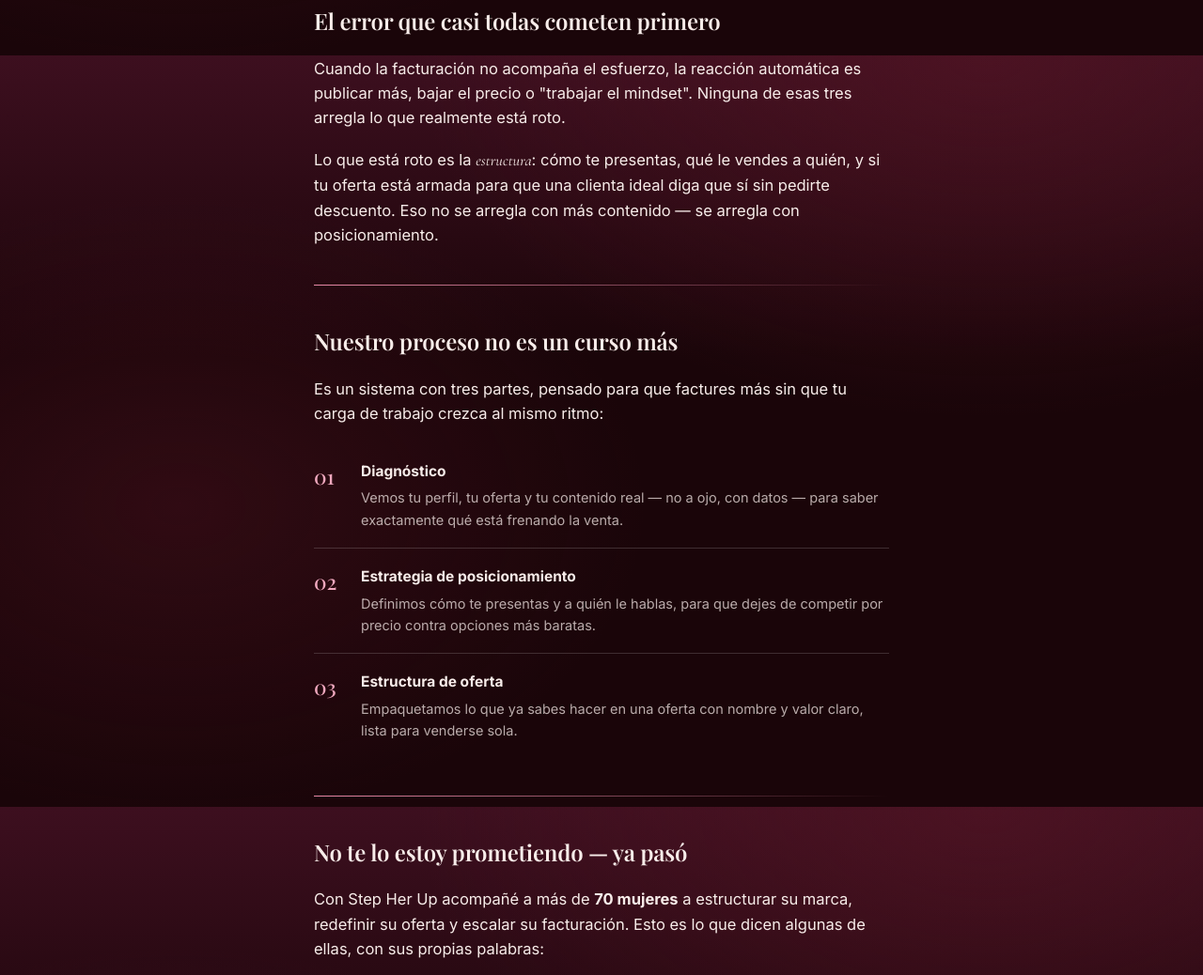
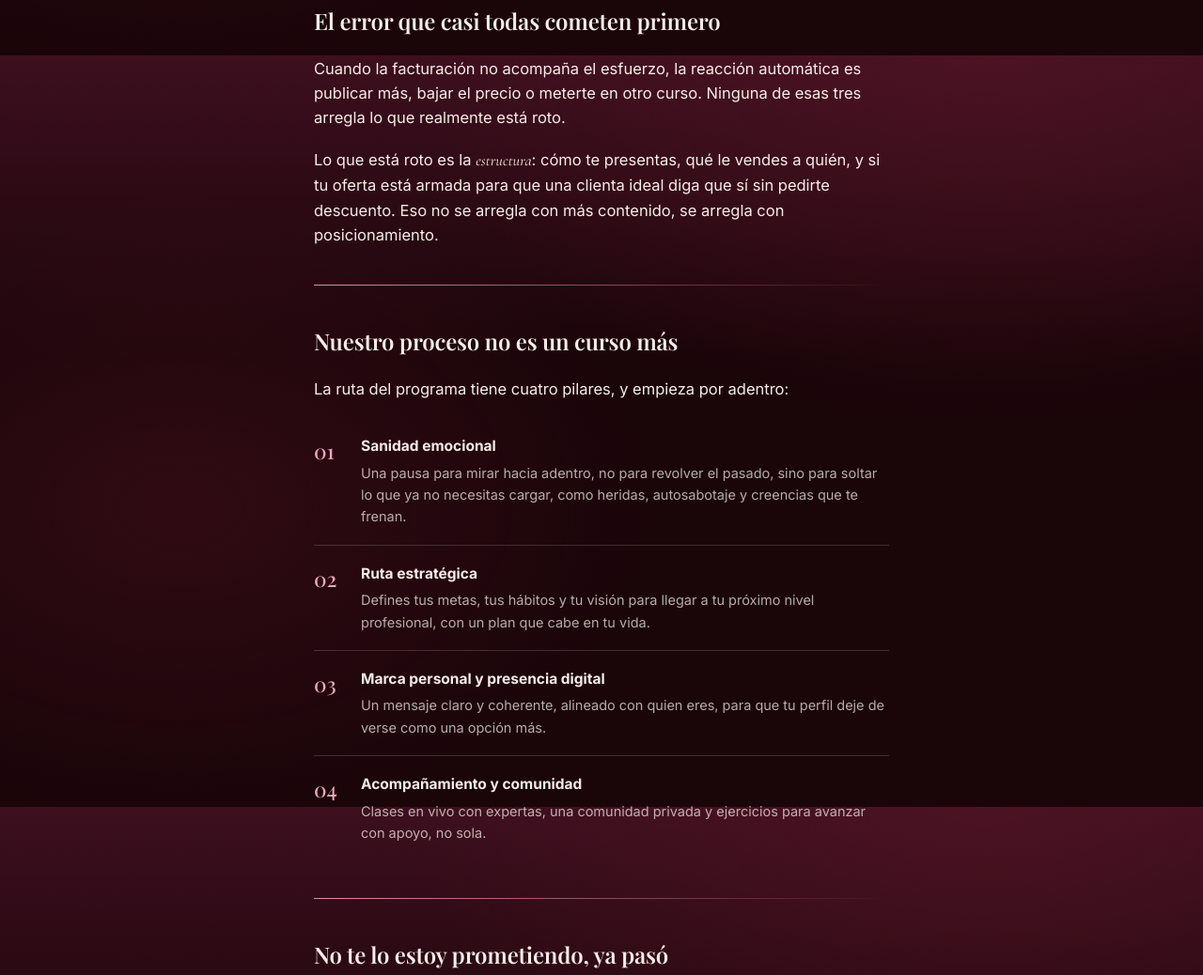
Before and after one commit to thomasaguero009-cyber/step-her-up-dash, a plain HTML site: page r/carta/index.html in a window 1280 px wide. Shown: the part 741-1779 px from the top of the page at 94% size. Drawn offline with nearby package versions, Linux system fonts and the light colour scheme; a web font is replaced by a local one.

Commit message:
Carta: pilares reales del programa, sin el mindset como error y con frases de Gianie
Co-Authored-By: Claude Sonnet 5.5 <noreply@anthropic.com>

```diff
--- a/r/carta/index.html
+++ b/r/carta/index.html
@@ -122,41 +122,45 @@
 
   <div class="eyebrow">Antes de aplicar al programa</div>
   <h1 class="title">De experta invisible a <span class="hl">autoridad pagada</span>.</h1>
-  <p class="lede">Si estás leyendo esto es porque ya tienes experiencia, clientas y resultados — y aun así sientes que tu negocio no está cobrando lo que debería. Quiero explicarte exactamente por qué pasa eso, antes de que apliques a nada.</p>
+  <p class="lede">Si estás leyendo esto es porque ya tienes experiencia, clientas y resultados, y aun así sientes que tu negocio no está cobrando lo que debería. Quiero explicarte exactamente por qué pasa eso, antes de que apliques a nada.</p>
 
-  <p>Hola, soy <b>Gianie Milet</b>. Llevo años acompañando a mujeres profesionales a posicionar su marca y escalar su facturación, y hay un patrón que veo repetirse una y otra vez — con tanta frecuencia que ya puedo predecirlo contigo sin haberte visto trabajar ni una sola vez.</p>
+  <p>Hola, soy <b>Gianie Milet</b>. Este programa no lo construí desde la perfección, sino desde la experiencia real de crecer, sanar y decidir no conformarme. Y en el camino vi un patrón que se repite una y otra vez en mujeres profesionales como tú.</p>
 
   <p>No eres la que menos sabe. Probablemente eres de las que más saben en tu sector. Pero sigues compitiendo por precio contra gente que sabe menos que tú, porque tu perfil todavía se lee como "una opción más" y no como la opción obvia.</p>
 
   <hr class="rule">
 
   <h2 style="font-size:24px; margin-bottom:18px;">El error que casi todas cometen primero</h2>
-  <p>Cuando la facturación no acompaña el esfuerzo, la reacción automática es publicar más, bajar el precio o "trabajar el mindset". Ninguna de esas tres arregla lo que realmente está roto.</p>
-  <p>Lo que está roto es la <em>estructura</em>: cómo te presentas, qué le vendes a quién, y si tu oferta está armada para que una clienta ideal diga que sí sin pedirte descuento. Eso no se arregla con más contenido — se arregla con posicionamiento.</p>
+  <p>Cuando la facturación no acompaña el esfuerzo, la reacción automática es publicar más, bajar el precio o meterte en otro curso. Ninguna de esas tres arregla lo que realmente está roto.</p>
+  <p>Lo que está roto es la <em>estructura</em>: cómo te presentas, qué le vendes a quién, y si tu oferta está armada para que una clienta ideal diga que sí sin pedirte descuento. Eso no se arregla con más contenido, se arregla con posicionamiento.</p>
 
   <hr class="rule">
 
   <h2 style="font-size:24px; margin-bottom:18px;">Nuestro proceso no es un curso más</h2>
-  <p>Es un sistema con tres partes, pensado para que factures más sin que tu carga de trabajo crezca al mismo ritmo:</p>
+  <p>La ruta del programa tiene cuatro pilares, y empieza por adentro:</p>
 
   <div class="steps">
     <div class="step">
       <span class="step-num">01</span>
-      <div><h3>Diagnóstico</h3><p>Vemos tu perfil, tu oferta y tu contenido real — no a ojo, con datos — para saber exactamente qué está frenando la venta.</p></div>
+      <div><h3>Sanidad emocional</h3><p>Una pausa para mirar hacia adentro, no para revolver el pasado, sino para soltar lo que ya no necesitas cargar, como heridas, autosabotaje y creencias que te frenan.</p></div>
     </div>
     <div class="step">
       <span class="step-num">02</span>
-      <div><h3>Estrategia de posicionamiento</h3><p>Definimos cómo te presentas y a quién le hablas, para que dejes de competir por precio contra opciones más baratas.</p></div>
+      <div><h3>Ruta estratégica</h3><p>Defines tus metas, tus hábitos y tu visión para llegar a tu próximo nivel profesional, con un plan que cabe en tu vida.</p></div>
     </div>
     <div class="step">
       <span class="step-num">03</span>
-      <div><h3>Estructura de oferta</h3><p>Empaquetamos lo que ya sabes hacer en una oferta con nombre y valor claro, lista para venderse sola.</p></div>
+      <div><h3>Marca personal y presencia digital</h3><p>Un mensaje claro y coherente, alineado con quien eres, para que tu perfil deje de verse como una opción más.</p></div>
+    </div>
+    <div class="step">
+      <span class="step-num">04</span>
+      <div><h3>Acompañamiento y comunidad</h3><p>Clases en vivo con expertas, una comunidad privada y ejercicios para avanzar con apoyo, no sola.</p></div>
     </div>
   </div>
 
   <hr class="rule">
 
-  <h2 style="font-size:24px; margin-bottom:18px;">No te lo estoy prometiendo — ya pasó</h2>
+  <h2 style="font-size:24px; margin-bottom:18px;">No te lo estoy prometiendo, ya pasó</h2>
   <p>Con Step Her Up acompañé a más de <b>70 mujeres</b> a estructurar su marca, redefinir su oferta y escalar su facturación. Esto es lo que dicen algunas de ellas, con sus propias palabras:</p>
 
   <blockquote>
@@ -193,7 +197,7 @@
 
   <hr class="rule">
 
-  <p>Si te reconociste en la primera lista, el siguiente paso es simple: aplicas al programa, te hacemos algunas preguntas para conocer tu situación real, y si encajamos, coordinamos una llamada para armar el plan concreto — no una venta a ciegas.</p>
+  <p>Si te reconociste en la primera lista, el siguiente paso es simple: aplicas al programa, te hacemos algunas preguntas para conocer tu situación real, y si encajamos, coordinamos una llamada para armar el plan concreto, no una venta a ciegas.</p>
 
   <div class="cta-block">
     <a class="btn-solid" href="https://dash.stepherup.com/go/?utm_source=carta&amp;utm_medium=recurso&amp;utm_campaign=carta-antes-de-aplicar&amp;utm_content=final">Aplicar al programa →</a>
@@ -201,11 +205,11 @@
   </div>
 
   <div class="ps">
-    <p><b>P.D.</b> Nada de esto cambia si vuelves mañana a hacer lo mismo que ya veníamos haciendo. Lo único que cambia algo es una estructura distinta — y eso es, literalmente, lo único que hacemos.</p>
+    <p><b>P.D.</b> Nada de esto cambia si vuelves mañana a hacer lo mismo que ya veníamos haciendo. Lo único que cambia algo es una estructura distinta, y eso es, literalmente, lo único que hacemos.</p>
   </div>
 
   <footer>
-    <p>Step Her Up · Gianie Milet — estratega en posicionamiento y crecimiento de negocios para mujeres profesionales.</p>
+    <p>Step Her Up · Gianie Milet, estratega en posicionamiento y crecimiento de negocios para mujeres profesionales.</p>
     <p style="font-size:12.5px;opacity:.7;margin-top:10px">© 2025 – 2026 Step Her Up™. Todos los derechos reservados.</p>
   </footer>
 
```
